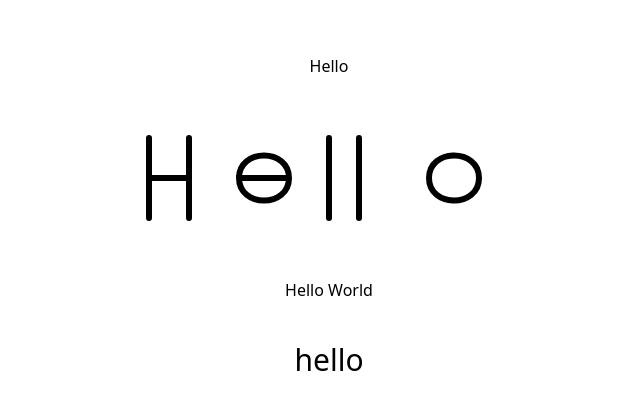
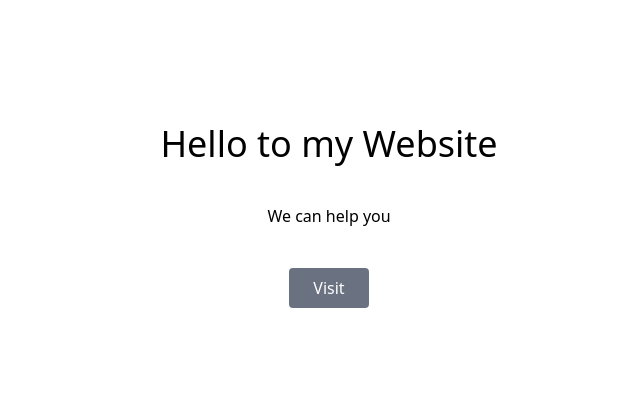
Before and after one commit to fouadmo1223/Framer, a React (Vite) app: page / in a window 1280 px wide. Shown: the part 184-594 px from the top of the page, without its empty margins (311-951 px from the left). Built offline with nearby package versions, Linux system fonts and the light colour scheme.

Commit message:
add Timeline component with GSAP animations

```diff
--- a/src/App.jsx
+++ b/src/App.jsx
@@ -8,6 +8,7 @@ import Starter from "./gsap/Starter";
 import HelloSVG from "./gsap/Hellosvg";
 import ClickEvent from "./gsap/ClickEvent";
 import CharAnimation from "./gsap/CharAnimation";
+import Timeline from "./gsap/Timeline";
 
 // Reusable Page Wrapper (for animations)
 const PageTransition = ({ children }) => {
@@ -84,10 +85,11 @@ function App() {
       {/* GSAAAAP  */}
 
       <div className="min-h-screen w-full flex-col flex justify-center items-center gap-10">
-        <Starter />
+        {/* <Starter />
         <HelloSVG />
         <ClickEvent />
-        <CharAnimation />
+        <CharAnimation /> */}
+        <Timeline />
       </div>
     </>
   );
--- /dev/null
+++ b/src/gsap/Timeline.jsx
@@ -0,0 +1,53 @@
+import React, { useRef } from "react";
+import gsap from "gsap";
+import { useGSAP } from "@gsap/react";
+
+const Timeline = () => {
+  const container = useRef(null);
+
+  useGSAP(
+    () => {
+      const tl = gsap.timeline();
+
+      tl.from("h2", {
+        opacity: 0,
+        y: -30,
+        duration: 0.6,
+      })
+        .from(
+          "p",
+          {
+            opacity: 0,
+            y: 20,
+            duration: 0.5,
+          },
+          "-=0.3"
+        )
+        .from(
+          "button",
+          {
+            opacity: 0,
+            scale: 0.8,
+            duration: 0.4,
+          },
+          "-=0.2"
+        );
+    },
+    { scope: container }
+  );
+
+  return (
+    <div
+      ref={container}
+      className="flex flex-col gap-10 justify-center items-center"
+    >
+      <h2 className="text-4xl">Hello to my Website</h2>
+      <p>We can help you</p>
+      <button className="rounded bg-gray-500 px-6 py-2 text-white">
+        Visit
+      </button>
+    </div>
+  );
+};
+
+export default Timeline;
```
